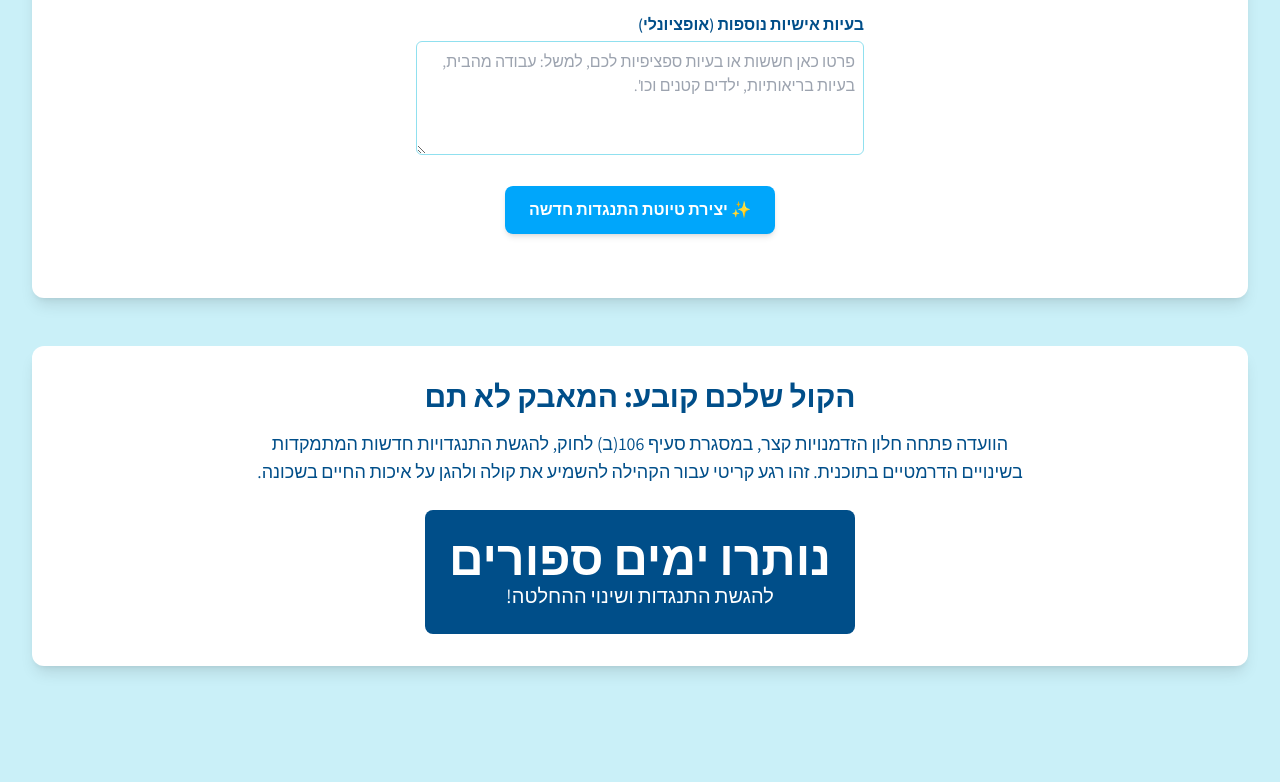
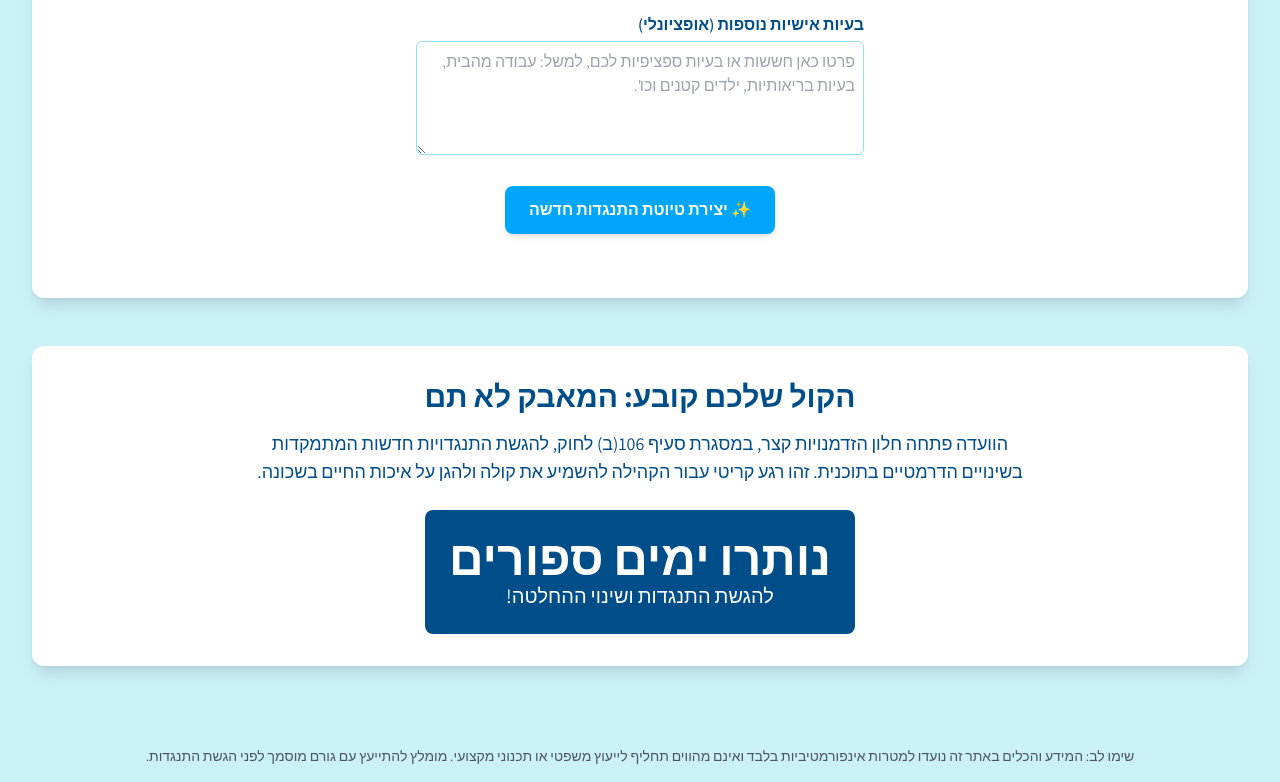
Before and after one commit to shayrh/gildesgeim, a plain HTML site: page index.html in a window 1280 px wide. Shown: the part 2579-3361 px from the top of the page. Before the commit the page ends 3277 px from the top, so only its background shows below. Drawn offline with nearby package versions, Linux system fonts and the light colour scheme.

Commit message:
Update index.html

```diff
--- a/index.html
+++ b/index.html
@@ -187,6 +187,10 @@
         </main>
     </div>
 
+    <footer class="text-center p-4 mt-8">
+        <p class="text-sm text-gray-600">שימו לב: המידע והכלים באתר זה נועדו למטרות אינפורמטיביות בלבד ואינם מהווים תחליף לייעוץ משפטי או תכנוני מקצועי. מומלץ להתייעץ עם גורם מוסמך לפני הגשת התנגדות.</p>
+    </footer>
+
     <script>
         // --- Chart.js Setup ---
         function wrapLabel(str, maxWidth) {
```
